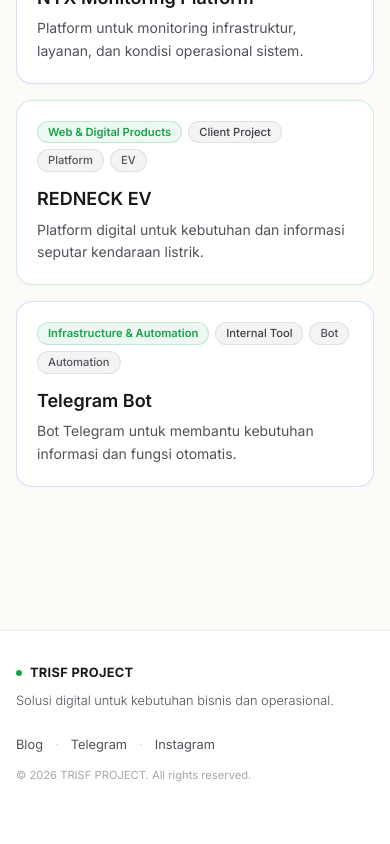
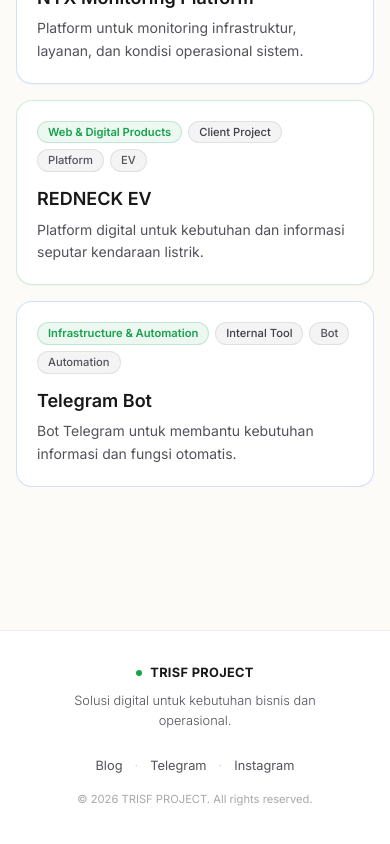
Before and after one commit to trisfproject/trisfproject.github.io, a React (Vite) app: page /projects in a window 390 px wide. Shown: the part 1410-2254 px from the top of the page. Built offline with nearby package versions, Linux system fonts and the light colour scheme.

Commit message:
refactor(footer): improve alignment and spacing for mobile and desktop layouts

```diff
--- a/src/sections/Footer.jsx
+++ b/src/sections/Footer.jsx
@@ -2,20 +2,20 @@
   const year = new Date().getFullYear();
   return (
     <footer className="border-t border-line-site bg-surface pt-8 pb-28 sm:pt-10 md:pt-12 md:pb-12">
-      <div className="section-shell flex flex-col gap-6 md:flex-row md:justify-between md:gap-8">
+      <div className="section-shell flex flex-col items-center text-center md:flex-row md:items-start md:text-left md:justify-between md:gap-8">
         {/* Brand */}
-        <div className="flex flex-col gap-2">
+        <div className="flex flex-col items-center md:items-start gap-2">
           <div className="flex items-center gap-2">
             <span className="size-1.5 rounded-full bg-brand-green" />
             <p className="text-[0.8rem] sm:text-[0.85rem] font-bold text-text-main tracking-wide">TRISF PROJECT</p>
           </div>
-          <p className="text-[0.8rem] sm:text-[0.85rem] text-text-muted font-light leading-relaxed">
+          <p className="text-[0.8rem] sm:text-[0.85rem] text-text-muted font-light leading-relaxed max-w-[260px] md:max-w-none">
             Solusi digital untuk kebutuhan bisnis dan operasional.
           </p>
         </div>
 
         {/* Links + copyright */}
-        <div className="flex flex-col gap-3 md:items-end md:gap-5">
+        <div className="flex flex-col items-center md:items-end gap-3 mt-6 md:mt-0 md:gap-5">
           <div className="flex items-center gap-3 text-[0.8rem] sm:text-[0.85rem] text-text-muted">
             <a href="#" target="_blank" rel="noreferrer" className="transition-colors duration-200 hover:text-text-main">Blog</a>
             <span className="text-text-muted/25">·</span>
@@ -23,7 +23,7 @@
             <span className="text-text-muted/25">·</span>
             <a href="#" target="_blank" rel="noreferrer" className="transition-colors duration-200 hover:text-text-main">Instagram</a>
           </div>
-          <p className="text-[0.7rem] sm:text-xs text-text-muted/50">© {year} TRISF PROJECT. All rights reserved.</p>
+          <p className="text-[0.7rem] sm:text-xs text-text-muted/50 mt-1 md:mt-0">© {year} TRISF PROJECT. All rights reserved.</p>
         </div>
       </div>
     </footer>
```
